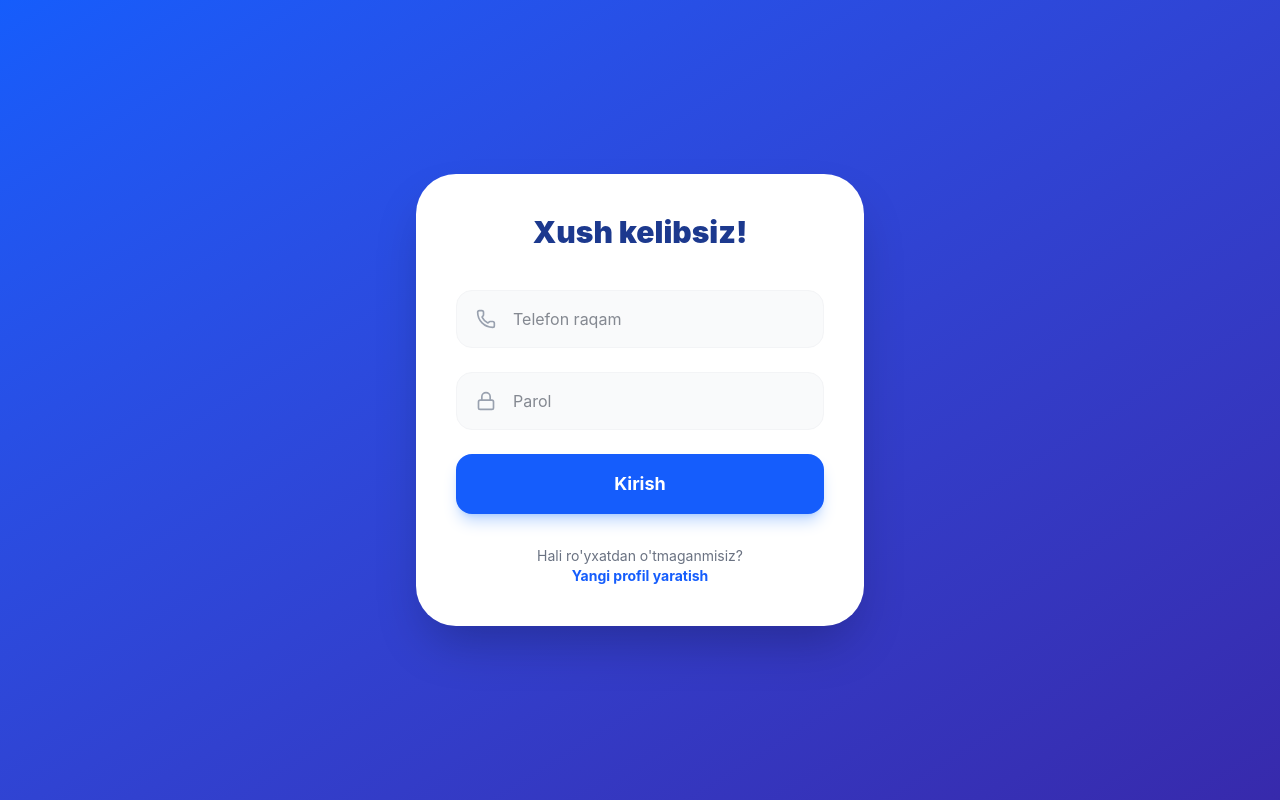
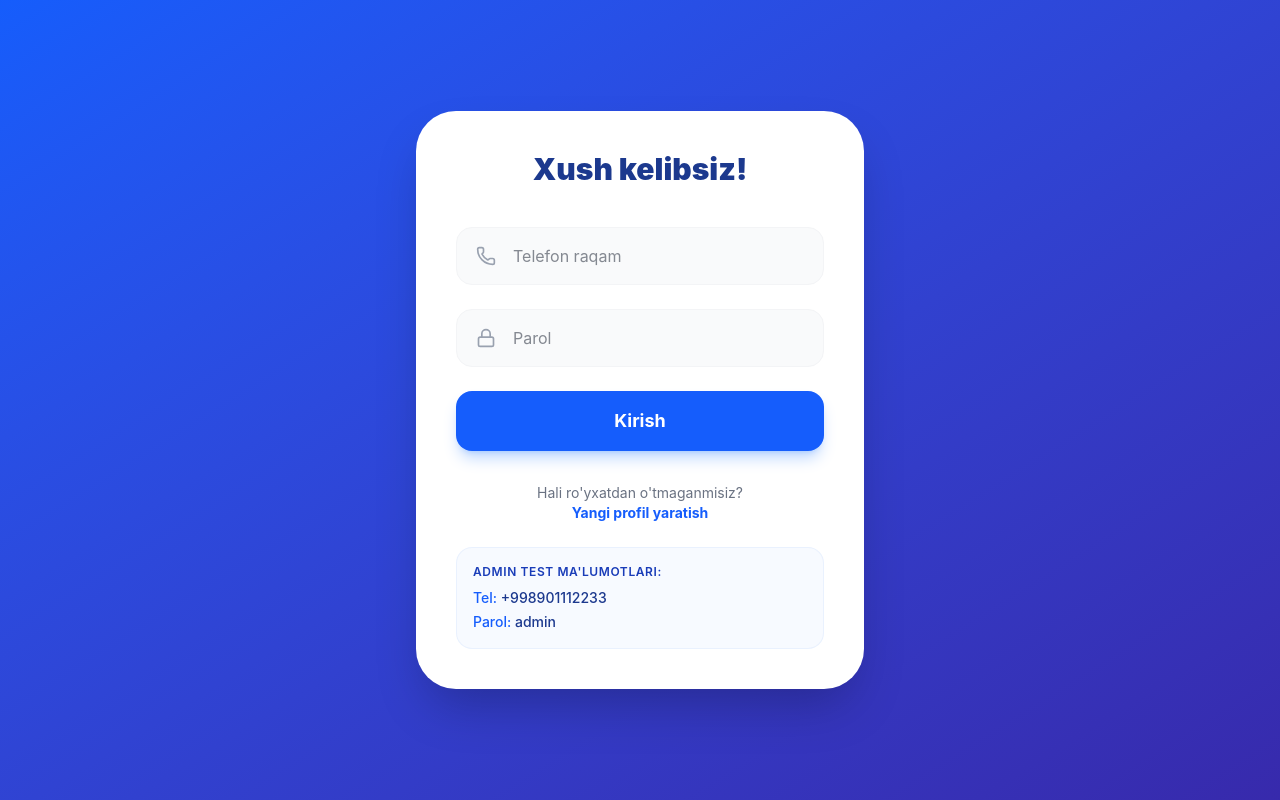
Before and after one commit to webdunyosi/stomatologiya, a React (Vite) app: page /login in a window 1280 px wide. Built offline with nearby package versions, Linux system fonts and the light colour scheme.

Commit message:
feat: implement user authentication page with login form and routing logic

```diff
--- a/src/pages/auth/Login.tsx
+++ b/src/pages/auth/Login.tsx
@@ -83,6 +83,14 @@ const Login = () => {
           Hali ro'yxatdan o'tmaganmisiz? <br />
           <Link to="/register" className="text-blue-600 font-bold hover:underline">Yangi profil yaratish</Link>
         </div>
+
+        <div className="mt-6 p-4 bg-blue-50/50 rounded-2xl border border-blue-100/50 text-left">
+          <p className="text-xs font-semibold text-blue-800 uppercase tracking-wider mb-2">Admin test ma'lumotlari:</p>
+          <div className="space-y-1 text-sm text-blue-900 font-medium">
+            <div><span className="text-blue-600">Tel:</span> +998901112233</div>
+            <div><span className="text-blue-600">Parol:</span> admin</div>
+          </div>
+        </div>
       </div>
     </div>
   );
```
